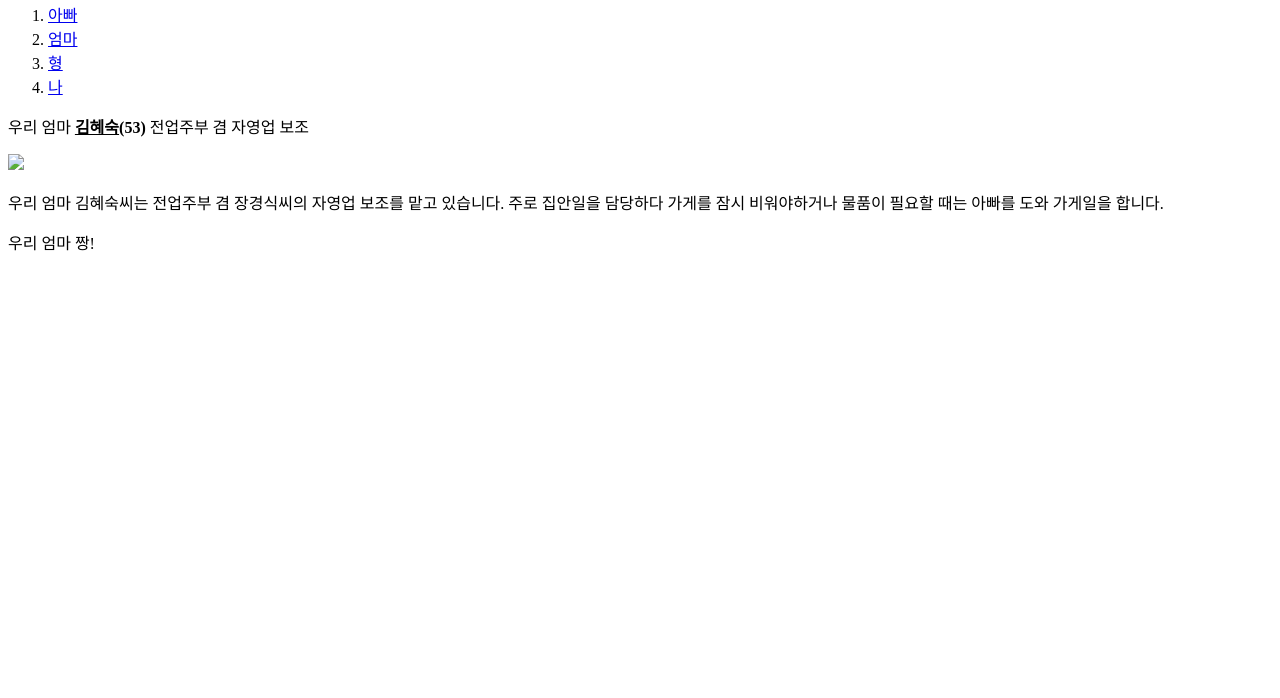
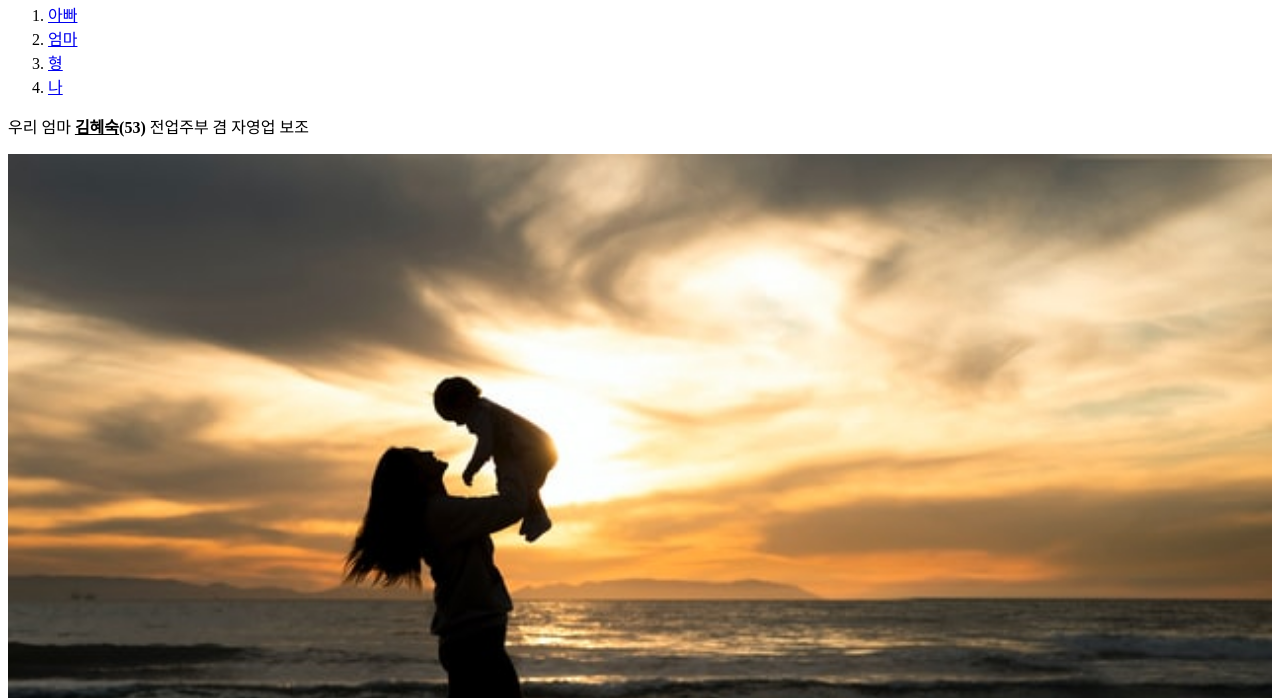
Before and after one commit to jms9803/family, a plain HTML site: page 2.html in a window 1280 px wide. Shown: the part 87-785 px from the top of the page. Drawn offline with Linux system fonts and the light colour scheme.

Commit message:
Update 2.html

```diff
--- a/2.html
+++ b/2.html
@@ -12,7 +12,7 @@
 <li><a href="3.html">형</a></li>
 <li><a href="4.html">나</a></li></ol>
 <p>우리 엄마 <strong><u>김혜숙</u>(53)</strong>
-전업주부 겸 자영업 보조</p> <img src="imgs/mother.jpg" width="100%"> <p>우리 엄마 김혜숙씨는 전업주부 겸 장경식씨의 자영업 보조를 맡고 있습니다. 주로 집안일을 담당하다 가게를 잠시 비워야하거나 물품이 필요할 때는 아빠를 도와 가게일을 합니다.
+전업주부 겸 자영업 보조</p> <img src="mother.jpg" width="100%"> <p>우리 엄마 김혜숙씨는 전업주부 겸 장경식씨의 자영업 보조를 맡고 있습니다. 주로 집안일을 담당하다 가게를 잠시 비워야하거나 물품이 필요할 때는 아빠를 도와 가게일을 합니다.
 </p> 우리 엄마 짱!
 </body>
 </html>
```
